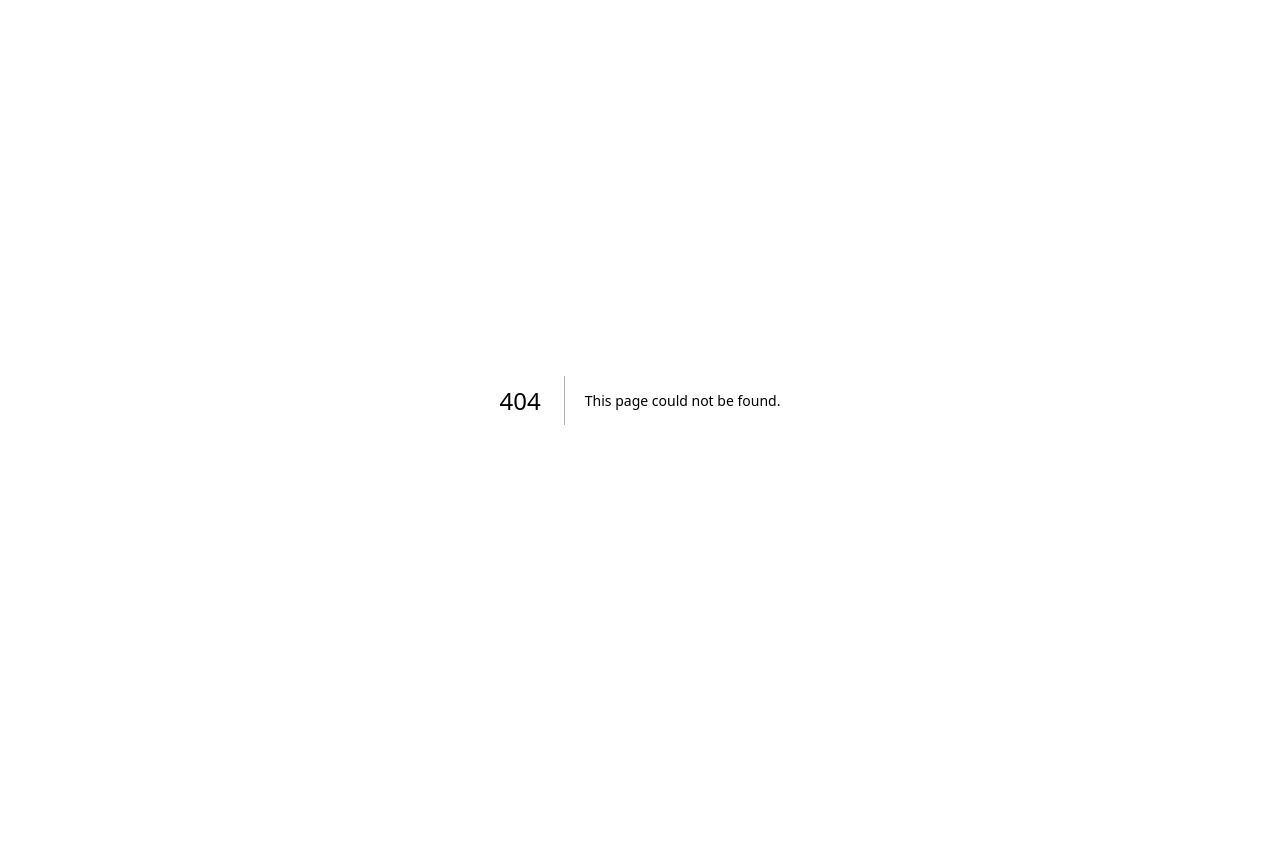
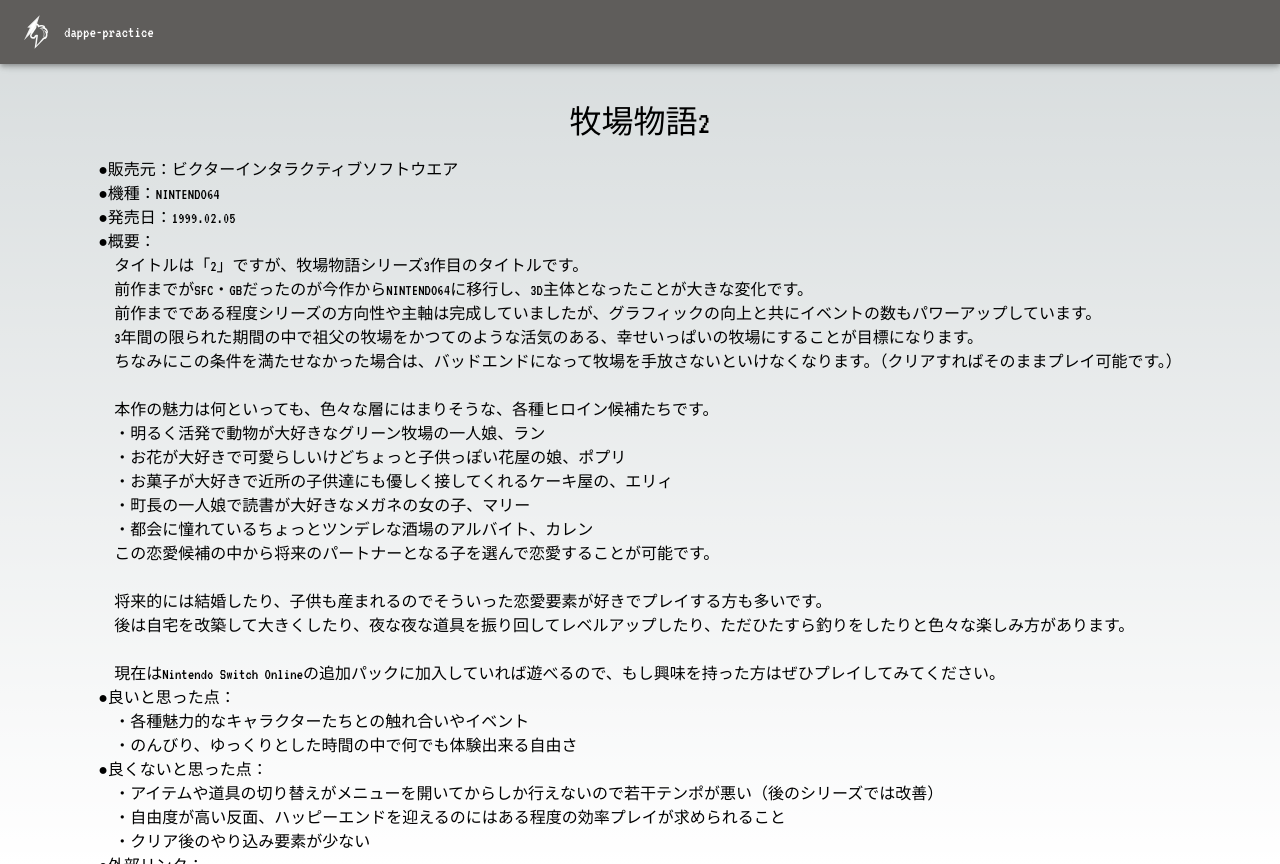
Before and after one commit to dappe0111/dappe-practice-next, a Next.js app: page /game-history/002 in a window 1280 px wide. Before the commit this address had no page. Before the commit the page ends 800 px from the top, so only its background shows below. Built offline with nearby package versions, Linux system fonts and the light colour scheme.

Commit message:
記事追加

```diff
--- a/src/pages/game-history/001.tsx
+++ b/src/pages/game-history/001.tsx
@@ -15,7 +15,7 @@
   }
 `;
 
-export default function Performance() {
+export default function GameHistory() {
   const contents = {
     title: "ファイナルファンタジーIX",
     seller: "スクウェア",
@@ -28,7 +28,7 @@
   };
   return (
     <>
-      <CommonMeta title="Performance" />
+      <CommonMeta title="GameHistory" />
       <Header />
       <Main>
         <GameHistoryPage contents={contents} />
--- /dev/null
+++ b/src/pages/game-history/002.tsx
@@ -0,0 +1,38 @@
+import Header from "@/components/LV3/Header";
+import styled from "styled-components";
+import CommonMeta from "@/components/LV1/CommonMeta";
+import GameHistoryPage from "@/components/LV3/GameHistoryPage";
+
+const Main = styled.main`
+  height: 100vh;
+  margin-top: 64px;
+  display: flex;
+  justify-content: flex-start;
+  align-items: center;
+  flex-direction: column;
+  @media screen and (max-width: 599px) {
+    margin-top: 56px;
+  }
+`;
+
+export default function GameHistory() {
+  const contents = {
+    title: "牧場物語2",
+    seller: "ビクターインタラクティブソフトウエア",
+    model: "NINTENDO64",
+    releaseDate: "1999.02.05",
+    comment: `●概要：<br />タイトルは「2」ですが、牧場物語シリーズ3作目のタイトルです。<br />前作までがSFC・GBだったのが今作からNINTENDO64に移行し、3D主体となったことが大きな変化です。<br />前作までである程度シリーズの方向性や主軸は完成していましたが、グラフィックの向上と共にイベントの数もパワーアップしています。<br />3年間の限られた期間の中で祖父の牧場をかつてのような活気のある、幸せいっぱいの牧場にすることが目標になります。<br />ちなみにこの条件を満たせなかった場合は、バッドエンドになって牧場を手放さないといけなくなります。（クリアすればそのままプレイ可能です。）<br /><br />本作の魅力は何といっても、色々な層にはまりそうな、各種ヒロイン候補たちです。<br />・明るく活発で動物が大好きなグリーン牧場の一人娘、ラン<br />・お花が大好きで可愛らしいけどちょっと子供っぽい花屋の娘、ポプリ<br />・お菓子が大好きで近所の子供達にも優しく接してくれるケーキ屋の、エリィ<br />・町長の一人娘で読書が大好きなメガネの女の子、マリー<br />・都会に憧れているちょっとツンデレな酒場のアルバイト、カレン<br />この恋愛候補の中から将来のパートナーとなる子を選んで恋愛することが可能です。<br /><br />将来的には結婚したり、子供も産まれるのでそういった恋愛要素が好きでプレイする方も多いです。<br />後は自宅を改築して大きくしたり、夜な夜な道具を振り回してレベルアップしたり、ただひたすら釣りをしたりと色々な楽しみ方があります。<br /><br />現在はNintendo Switch Onlineの追加パックに加入していれば遊べるので、もし興味を持った方はぜひプレイしてみてください。`,
+    merit: `●良いと思った点：<br />・各種魅力的なキャラクターたちとの触れ合いやイベント<br />・のんびり、ゆっくりとした時間の中で何でも体験出来る自由さ`,
+    demerit: `●良くないと思った点：<br />・アイテムや道具の切り替えがメニューを開いてからしか行えないので若干テンポが悪い（後のシリーズでは改善）<br />・自由度が高い反面、ハッピーエンドを迎えるのにはある程度の効率プレイが求められること<br />・クリア後のやり込み要素が少ない`,
+    link: "https://www.nintendo.com/jp/software/feature/nintendo-classics/n-1635_j/index.html",
+  };
+  return (
+    <>
+      <CommonMeta title="GameHistory" />
+      <Header />
+      <Main>
+        <GameHistoryPage contents={contents} />
+      </Main>
+    </>
+  );
+}
--- a/src/pages/game-history/index.tsx
+++ b/src/pages/game-history/index.tsx
@@ -112,6 +112,11 @@
               <ContentsTitle>●ファイナルファンタジーIX</ContentsTitle>
             </Link>
           </ContentsWrap>
+          <ContentsWrap>
+            <Link href="/game-history/002">
+              <ContentsTitle>●牧場物語2</ContentsTitle>
+            </Link>
+          </ContentsWrap>
         </ContentsBlock>
         <ButtonWrap>
           <Link href="/">
```
